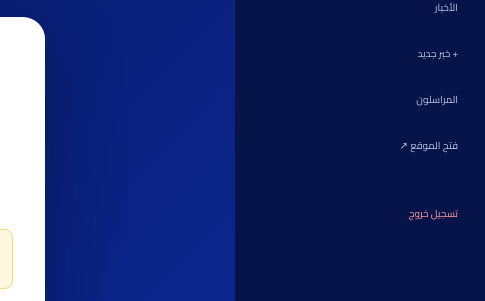
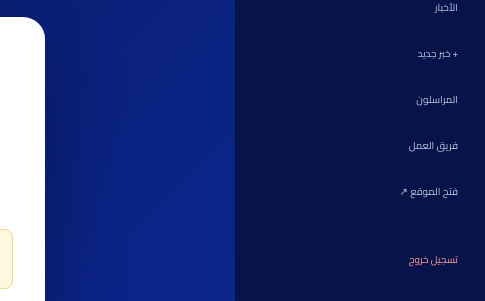
Before and after one commit to abdalslamderhim/gowlanow, a website: page admin.html in a window 1280 px wide. Shown: the part 164-465 px from the top of the page, 795-1280 px from the left. Drawn offline with Linux system fonts and the light colour scheme.

Commit message:
Add team tab to admin shell in admin.html

```diff
--- a/admin.html
+++ b/admin.html
@@ -1,4 +1,4 @@
 <!doctype html><html lang="ar" dir="rtl"><head><meta charset="utf-8"><meta name="viewport" content="width=device-width,initial-scale=1"><title>غرفة أخبار جولة V3</title><link rel="stylesheet" href="admin.css"></head><body>
 <div id="login" class="login"><div class="login-box"><img src="assets/logo.jpg"><h1>غرفة أخبار جولة</h1><p>وضع المعاينة — حماية أساسية فقط</p><div class="notice">هذه حماية بسيطة من جهة العميل (كلمة مرور واحدة مشتركة)، وليست نظام حسابات حقيقي. لا تُستخدم لبيانات حساسة قبل الترقية لنظام مستخدمين فعلي (V4).</div><input id="loginPass" type="password" placeholder="كلمة المرور" autocomplete="current-password"><button id="loginBtn">دخول</button><small id="loginMsg"></small></div></div>
-<div id="shell" class="shell hidden"><aside id="aside"><div class="a-brand"><img src="assets/logo.jpg"><b>جولة</b><small>غرفة الأخبار V3</small></div><button class="tab active" data-view="dashboard">نظرة عامة</button><button class="tab" data-view="articles">الأخبار</button><button class="tab" data-view="new">+ خبر جديد</button><button class="tab" data-view="reporters">المراسلون</button><a href="/" target="_blank">فتح الموقع ↗</a><button id="logout">تسجيل خروج</button></aside><main><header><button class="menu-btn-admin" id="asideToggle">☰</button><div><small id="who"></small><h1 id="title">نظرة عامة</h1></div><span id="role"></span></header><section id="view"></section></main></div>
+<div id="shell" class="shell hidden"><aside id="aside"><div class="a-brand"><img src="assets/logo.jpg"><b>جولة</b><small>غرفة الأخبار V3</small></div><button class="tab active" data-view="dashboard">نظرة عامة</button><button class="tab" data-view="articles">الأخبار</button><button class="tab" data-view="new">+ خبر جديد</button><button class="tab" data-view="reporters">المراسلون</button><button class="tab" data-view="team">فريق العمل</button><a href="/" target="_blank">فتح الموقع ↗</a><button id="logout">تسجيل خروج</button></aside><main><header><button class="menu-btn-admin" id="asideToggle">☰</button><div><small id="who"></small><h1 id="title">نظرة عامة</h1></div><span id="role"></span></header><section id="view"></section></main></div>
 <script src="admin.js"></script></body></html>
```
